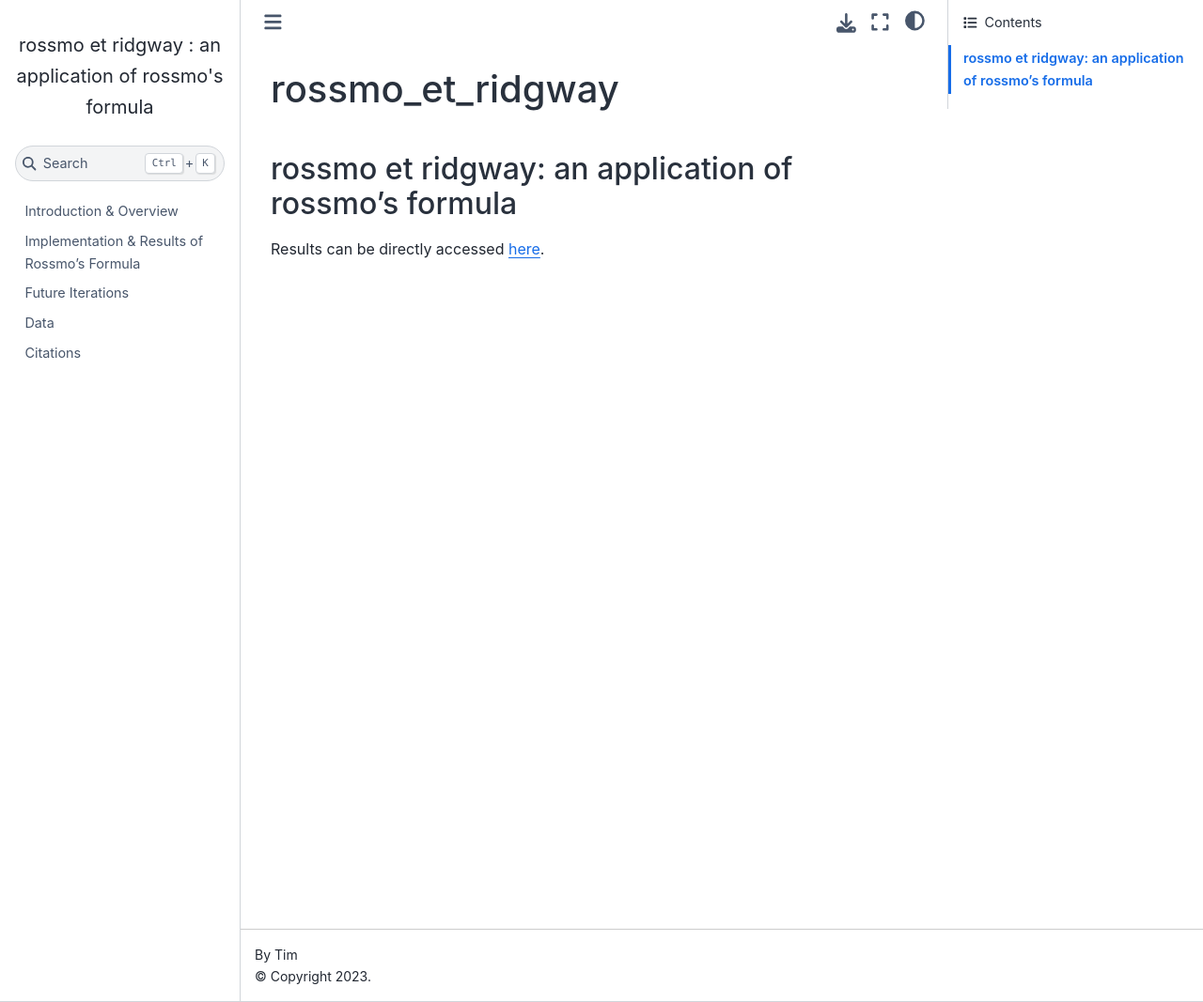
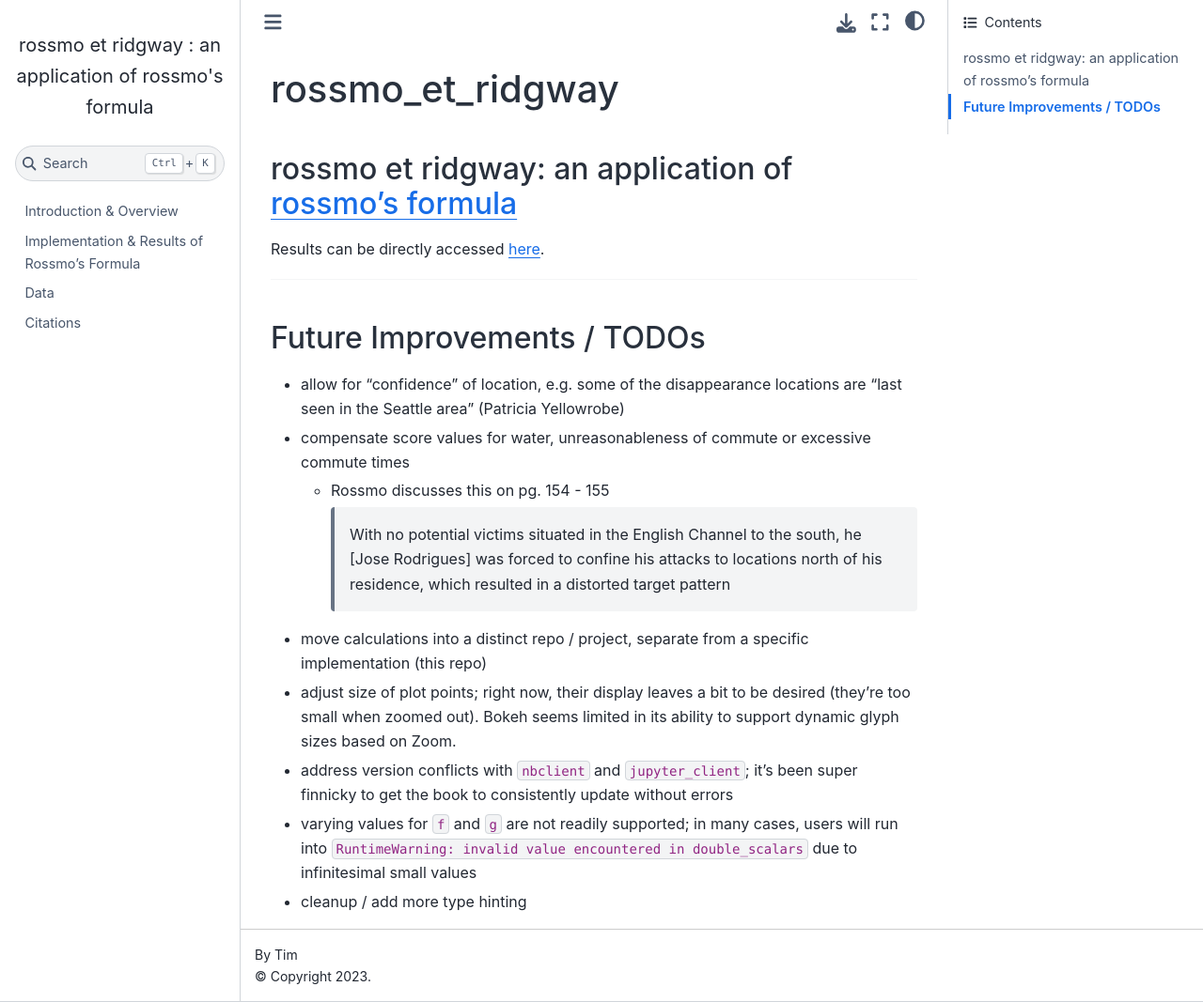
Before and after one commit to aufdemarbeitsmarkt/rossmo_et_ridgway, a Jupyter Book: the page built from README.md, in a window 1280 px wide and 1067 px high. Shown: the whole window at 94% size. Built offline with Jupyter Book 1.0.4 settings and Sphinx 7.4.7 and the Sphinx Book theme 1.1.4, drawn with Linux system fonts in a browser that asks for light colours.

Commit message:
adjust README; future iterations page content to README

```diff
--- a/README.md
+++ b/README.md
@@ -1,5 +1,21 @@
 # rossmo_et_ridgway
 
-## rossmo et ridgway: an application of rossmo's formula
+## rossmo et ridgway: an application of [rossmo's formula](https://en.wikipedia.org/wiki/Rossmo%27s_formula)
 
-Results can be directly accessed [here](https://aufdemarbeitsmarkt.github.io/rossmo_et_ridgway/application_of_rossmo_formula.html).
+Results can be directly accessed [here](https://aufdemarbeitsmarkt.github.io/rossmo_et_ridgway/).
+
+---
+
+## Future Improvements / TODOs
+
+- allow for "confidence" of location, e.g. some of the disappearance locations are "last seen in the Seattle area" (Patricia Yellowrobe)
+- compensate score values for water, unreasonableness of commute or excessive commute times
+    - Rossmo discusses this on pg. 154 - 155
+        >With no potential victims situated in the English Channel to
+the south, he [Jose Rodrigues] was forced to confine his attacks to locations north of his residence,
+which resulted in a distorted target pattern
+- move calculations into a distinct repo / project, separate from a specific implementation (this repo)
+- adjust size of plot points; right now, their display leaves a bit to be desired (they're too small when zoomed out). Bokeh seems limited in its ability to support dynamic glyph sizes based on Zoom.
+- address version conflicts with `nbclient` and `jupyter_client`; it's been super finnicky to get the book to consistently update without errors
+- varying values for `f` and `g` are not readily supported; in many cases, users will run into `RuntimeWarning: invalid value encountered in double_scalars` due to infinitesimal small values
+- cleanup / add more type hinting
--- a/_toc.yml
+++ b/_toc.yml
@@ -2,6 +2,5 @@ format: jb-book
 root: content/introduction
 chapters:
 - file: content/application_of_rossmo_formula
-- file: content/future_iterations
 - file: content/data
 - file: content/citations
--- a/requirements.txt
+++ b/requirements.txt
@@ -1,8 +1,8 @@
 bokeh>=2.4.1
 geopy>=2.2.0
-jupyter_client<=6.1.12
+jupyter_client>=6.1.5,<=6.1.12
 jupyter-book>=0.13.1
-nbclient<=0.5.3
+nbclient>=0.2.0,<=0.5.3
 numpy>=1.20.3
 pandas>=1.3.4
 scipy>=1.7.1
```
Also changed, not shown: content/future_iterations.md (deleted, +0 -11 lines).
